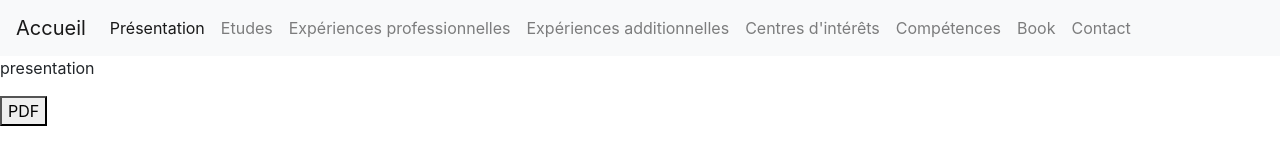
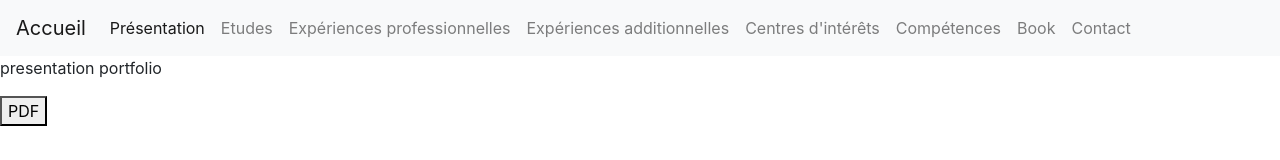
Before and after one commit to guillaumequeste/portfolio_marine, a React (Create React App) app: page /presentation in a window 1280 px wide. Shown: the top 160 px of the page. Built offline with nearby package versions, Linux system fonts and the light colour scheme.

Commit message:
presentation

```diff
--- a/src/components/Presentation.jsx
+++ b/src/components/Presentation.jsx
@@ -9,7 +9,7 @@ class Presentation extends Component {
             <div>
                 <Header />
                 <div className="bodyContact">
-                    <p>presentation</p>
+                    <p>presentation portfolio</p>
                     <a href={file} without rel="noopener noreferrer" target="_blank">
                         <button trailingIcon="picture_as_pdf" label="Resume">
                             PDF
```
